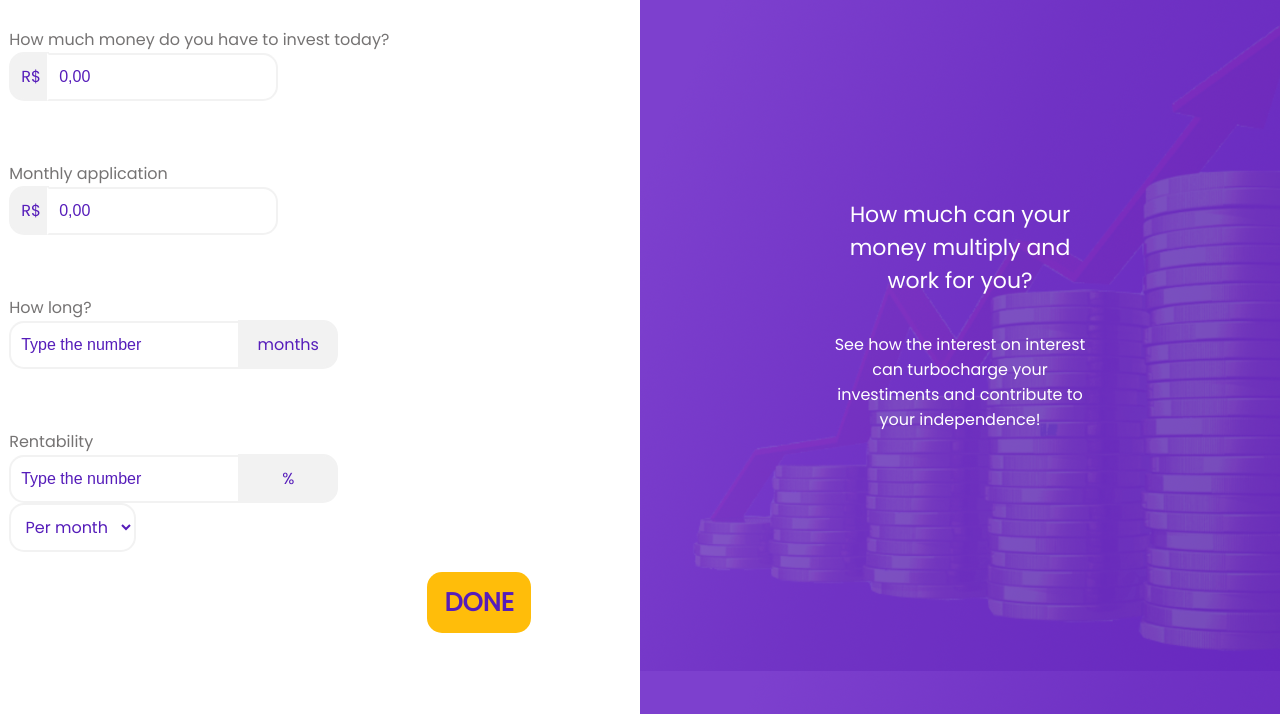
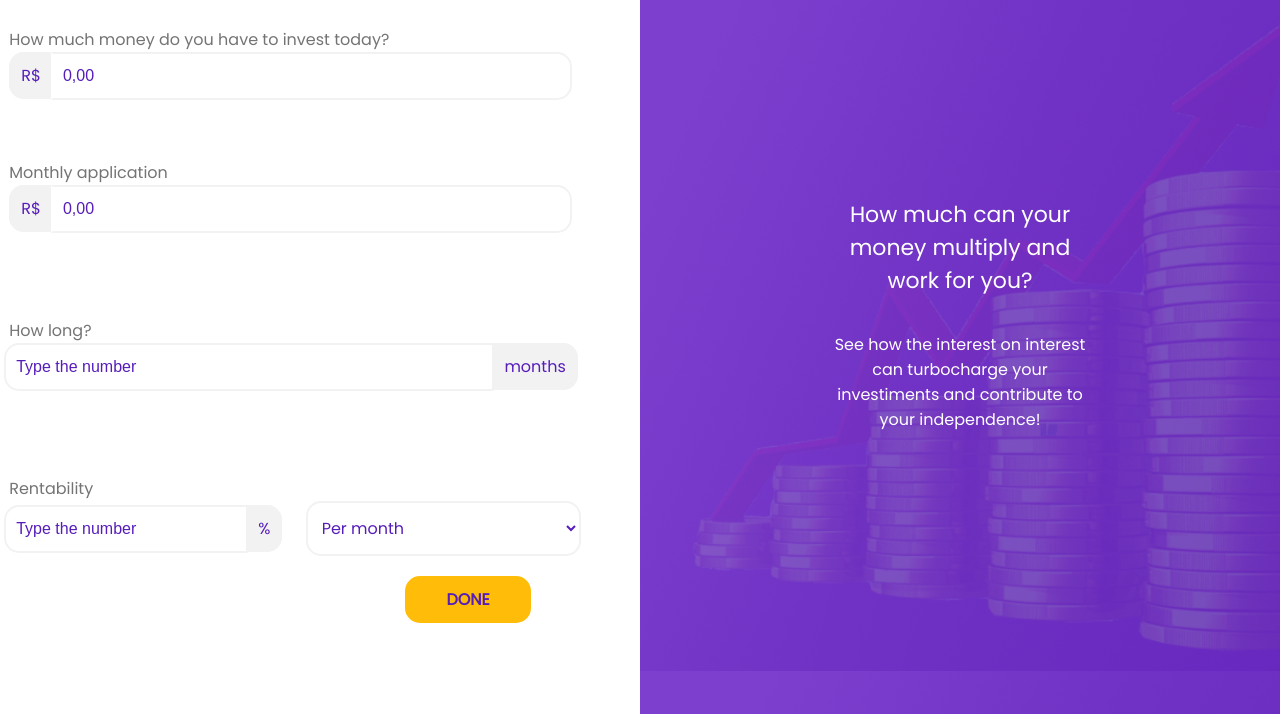
Before and after one commit to RogerXO/Investimentcalculator, a plain HTML site: page me poupe Copy/index.html in a window 1280 px wide. Shown: the part 86-800 px from the top of the page. Drawn offline with Linux system fonts and the light colour scheme.

Commit message:
elements size and position adjusted

```diff
--- a/me poupe Copy/index.html
+++ b/me poupe Copy/index.html
@@ -14,22 +14,20 @@
                 <div class = "left-on-top">Compound Interest Simulator</div>
                 <div class="info">
                     <label for="info1">How much money do you have to invest today?</label>
-                    <div><span>R$</span><input name="info1" id="info1" class="firstinputs" autofocus></div>
+                    <span>R$</span><input name="info1" id="info1" class="firstinputs" autofocus>
                 </div>
                 <div class="info">
                         <label for="info2">Monthly application</label>
-                        <div><span>R$</span><input name="info2" id="info2" class="firstinputs"></div>
+                        <span>R$</span><input name="info2" id="info2" class="firstinputs">
                 </div>
                 <div class="info">
                         <label for="info3">How long?</label>
-                        <div>
-                            <input type="number" name="info3" id="info3" class="lastsinputs" placeholder="Type the number"><span class = "spanright">months</span>
-                        </div>
+                        <input type="number" name="info3" id="info3" class="penultinput" placeholder="Type the number"><span class = "spanright">months</span>
                 </div>
                 <div class="rentability-group">
                     <div class="info-rentability-div">
                         <label for="info4">Rentability</label>
-                        <div><input type="number" name="info4" id="info4" class="lastsinputs" placeholder="Type the number"><span class = "spanright">%</span></div>
+                        <input type="number" name="info4" id="info4" class="lastinput" placeholder="Type the number"><span class = "spanright">%</span>
                     </div>
                     <div class="info-rentability-div">
                         <select name="rentability-select" id="rentability-camp">
--- a/me poupe Copy/style.css
+++ b/me poupe Copy/style.css
@@ -1,12 +1,3 @@
-/*
-1°ª tela
-- Corrigir o tamanho dos spans
-- Corrigir o tamanho dos inputs para ocupar mais a tela
-
-2ª tela
-- deixar os 2 primeiros resultados do mesmo tamanho
-*/
-
 @import url('https://fonts.googleapis.com/css2?family=Poppins&display=swap');
 *{
     margin: 0px;
@@ -18,24 +9,11 @@ body{
     font-family: 'Poppins', sans-serif;
 }
 
-select{
-    font-family: 'Poppins', sans-serif;
-    color: #561dba;
-    font-size: 1em;
-    text-align: center;
-    border: 2px solid #f2f2f2;
-    background-color: white;
-    border-radius: 15px;
-    box-sizing: border-box;
-    padding: 10px;
-}
-
 ::placeholder{
     color: #561dba;
 }
 
 span{
-    display: inline-block;
     font-family: 'Poppins', sans-serif;
     color: #561dba;
     font-size: 1em;
@@ -50,12 +28,9 @@ span{
     padding: 10px;
     margin-right: -1px;
     box-sizing: border-box;
-    height: 100%;
-    width: 40px;
 }
 
 .spanright{
-    display: inline-block;
     font-family: 'Poppins', sans-serif;
     color: #561dba;
     margin-left: -1px;
@@ -68,8 +43,6 @@ span{
     border-bottom-right-radius: 15px;
     border-bottom-left-radius: 0px;
     box-sizing: border-box;
-    height: 100%;
-    width: 100px;
 }
 
 .firstinputs{
@@ -84,12 +57,31 @@ span{
     border-bottom-left-radius: 0;
     border-left-color: transparent;
     outline: 0;
+    width: 80%;
 }
 
-.lastsinputs{
+.penultinput{
     color: #561dba;
     margin-right: -1px;
+    margin-left: -5px;
     min-width: 0;
+    font-size: 1em;
+    padding: 13px 10px;
+    border: 2px solid #f2f2f2;
+    border-radius: 15px;
+    border-top-right-radius: 0;
+    border-bottom-right-radius: 0;
+    border-right-color: transparent;
+    outline: 0;
+    width: 75%;
+}
+
+.lastinput{
+    color: #561dba;
+    margin-right: -1px;
+    margin-left: -5px;
+    min-width: 220px;
+    max-width: 250px;
     font-size: 1em;
     padding: 13px 10px;
     border: 2px solid #f2f2f2;
@@ -100,22 +92,40 @@ span{
     outline: 0;
 }
 
+select{
+    font-family: 'Poppins', sans-serif;
+    color: #561dba;
+    min-width: 275px;
+    margin-left: 20px;
+    font-size: 1em;
+    text-align: start;
+    border: 2px solid #f2f2f2;
+    background-color: white;
+    border-radius: 15px;
+    padding: 13px 10px;
+}
+
+.info-rentability-div{
+    display: inline;
+    font-size: 16px;
+}
+
 label{
     display: block;
     color: rgb(117, 115, 115);
 }
 
-button{
+#done-button{
     font-family: 'Poppins', sans-serif;
-    font-size: 1.6em;
-    padding: 10px 16px;
+    font-size: 1em;
+    padding: 10px 40px;
     margin-right: 100px;
     border: 1px solid transparent;
     color: #561dba;
     background-color: #ffbd0a;
     border-radius: 15px;
     margin-left: auto;
-    font-weight: bold;
+    font-weight: 900;
     text-transform: uppercase;
 
 }
@@ -130,13 +140,11 @@ button:hover{
     grid-template-columns: repeat(2, 1fr);
 }
 
-.info-rentability-div{
-    display: inline;
-    font-size: 16px;
-}
 
 #left-display{
     display: block;
+    overflow-y: scroll;
+    padding-bottom: 100px;
 }
 
 #first-left-display{
@@ -146,10 +154,6 @@ button:hover{
     align-content: space-around;
     align-items: stretch;
     gap: 20px 10px;
-}
-
-div{
-    border-radius: 68px;
 }
 
 .left-on-top{
@@ -199,7 +203,7 @@ strong{
 .investiment-result-div{
     display: flex;
     flex-direction: row;
-    gap: 170px;
+    gap: 100px;
     align-content: stretch;
     align-items: stretch;
     justify-content: space-around;
@@ -217,7 +221,10 @@ strong{
     color: #561dba;
     background-color: #F2F2F2;
     border-radius: 15px;
-    padding: 40px 50px;
+    padding: 40px 70px;
+    width: 100px;
+    font-weight: 900;
+    font-size: 1.2em;
 }
 
 .accumulated-total-value{
@@ -225,8 +232,10 @@ strong{
     color: white;
     background-color: #561DBA;
     border-radius: 15px;
-    padding: 40px 290px;
+    padding: 40px 240px;
     text-align: center;
+    font-weight: 900;
+    font-size: 1.3em;
 }
 
 .full-result-value-div{
@@ -235,8 +244,8 @@ strong{
 
 #redo-button{
     font-family: 'Poppins', sans-serif;
-    font-size: 1.6em;
-    padding: 5px 5px;
+    font-size: 1em;
+    padding: 12px 50px;
     border: 1px solid transparent;
     color: #561dba;
     background-color: #ffbd0a;
```
